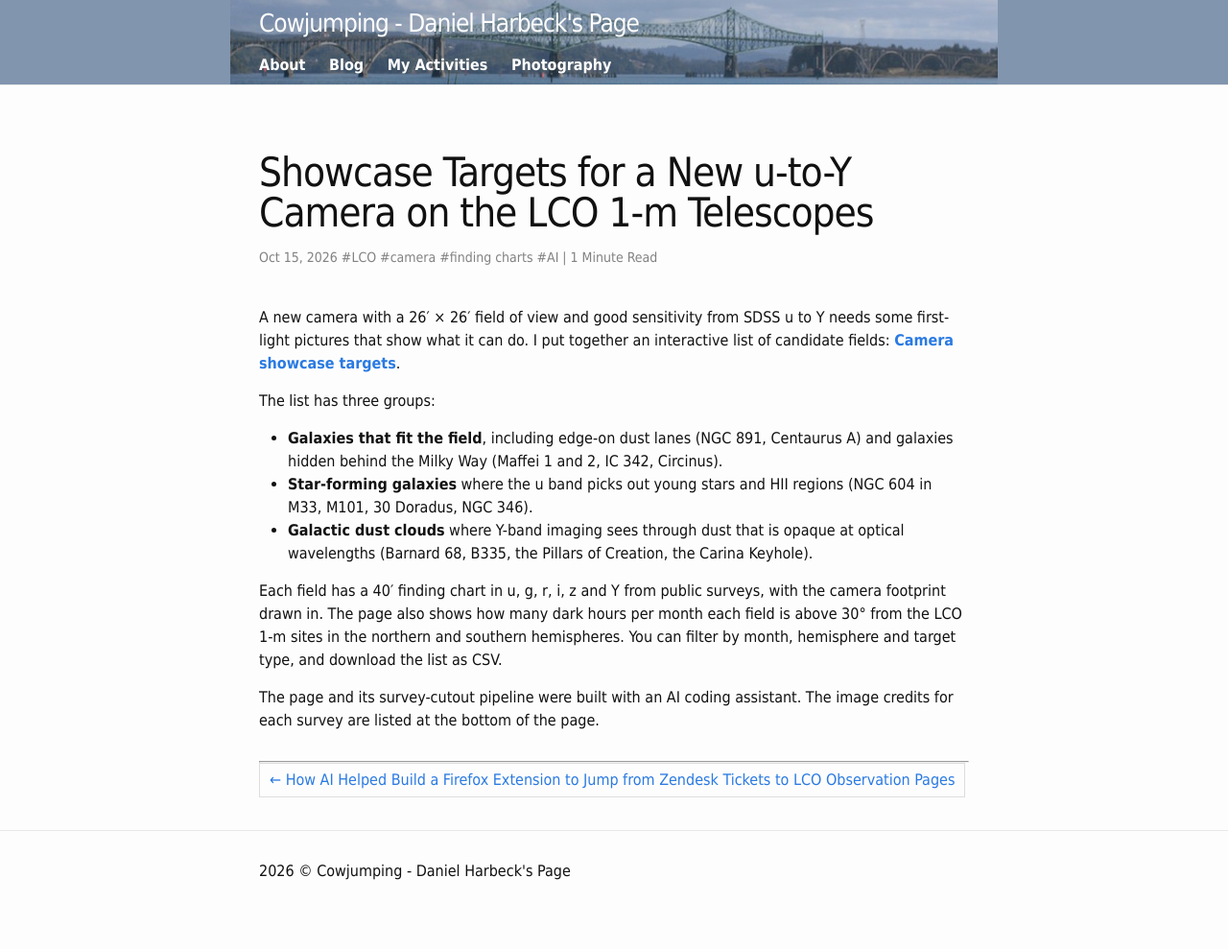
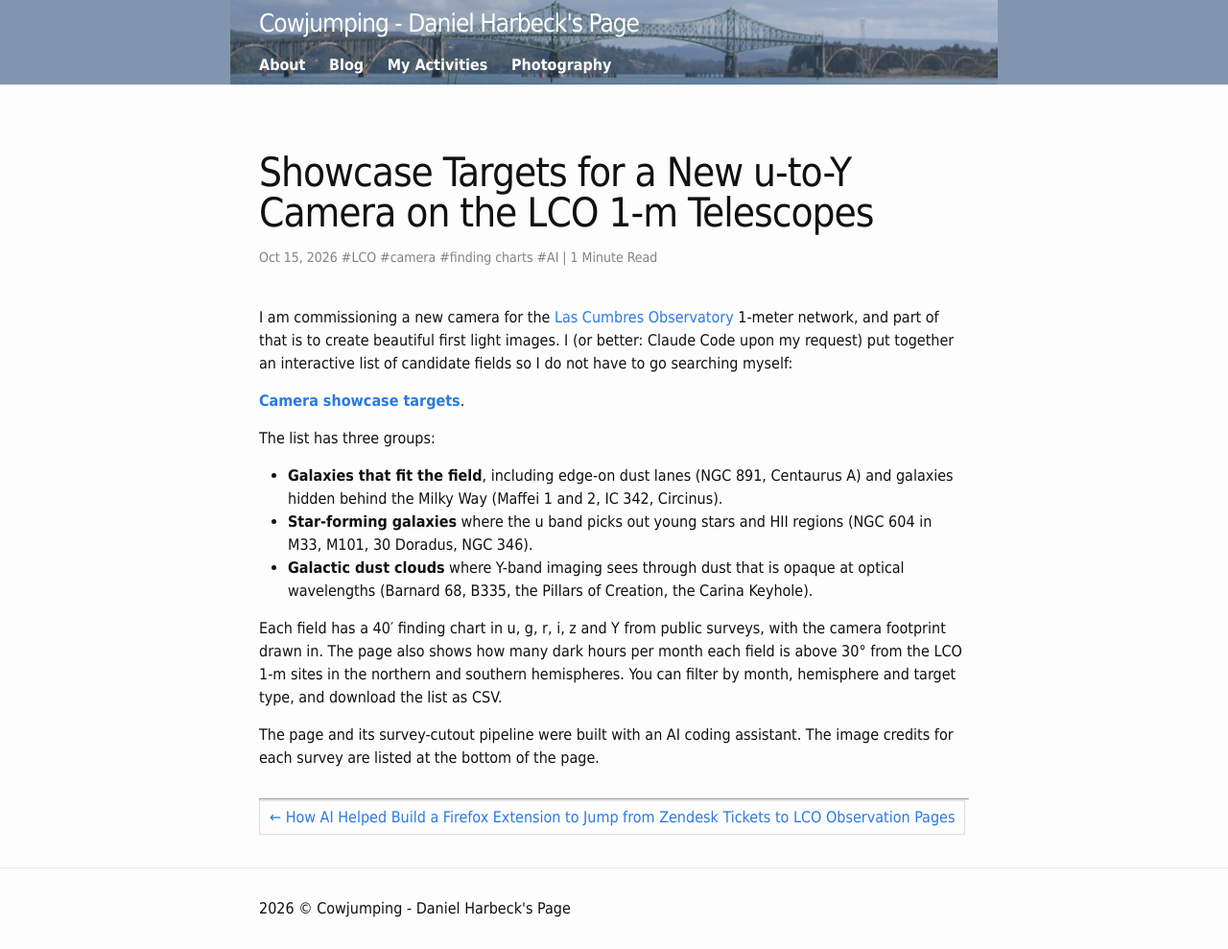
Before and after one commit to drhaz/drhaz.github.io, a Jekyll site: the page built from _posts/2026-10-15-camera-showcase-targets.md, in a window 1280 px wide. Shown: the whole page at 96% size. Built offline with Jekyll 4.4.1, drawn with Linux system fonts in a browser that asks for light colours; before the commit the page ends 950 px from its top, so only the background shows below that.

Commit message:
modify announcment for showcase page

```diff
--- a/_posts/2026-10-15-camera-showcase-targets.md
+++ b/_posts/2026-10-15-camera-showcase-targets.md
@@ -5,7 +5,9 @@ categories: [astronomy, tools]
 tags: [LCO, camera, finding charts, AI]
 ---
 
-A new camera with a 26′ × 26′ field of view and good sensitivity from SDSS u to Y needs some first-light pictures that show what it can do. I put together an interactive list of candidate fields: **[Camera showcase targets](/camera-showcase/)**.
+I am commissioning a new camera for the [Las Cumbres Observatory](https://lco.global) 1-meter network, and part of that is to create beautiful first light images. I (or better: Claude Code upon my request) put together an interactive list of candidate fields so I do not have to go searching myself:
+
+ **[Camera showcase targets](/camera-showcase/)**.
 
 The list has three groups:
 
```
